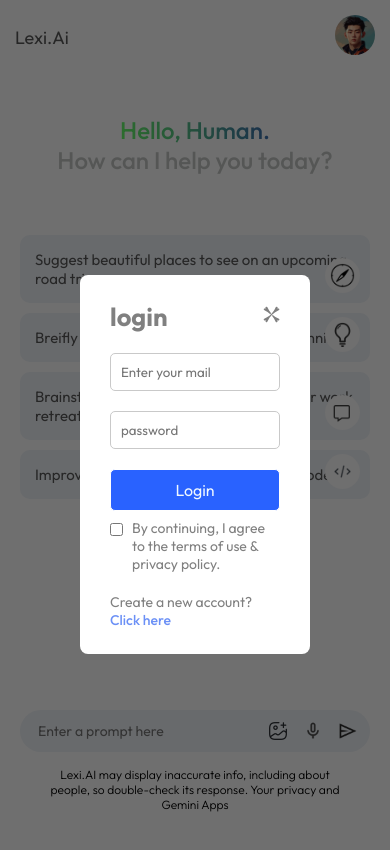
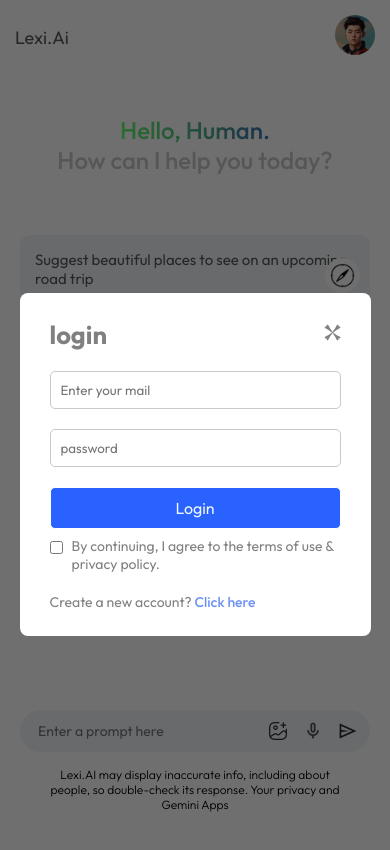
Before and after one commit to alwaysashumishra/vedix.Ai, a React (Vite) app: page / in a window 390 px wide. Shown: the top 850 px of the page. Built offline with nearby package versions, Linux system fonts and the light colour scheme; no server answers.

Commit message:
login responsive

```diff
--- a/src/components/LoginPopUp/LoginPopUp.css
+++ b/src/components/LoginPopUp/LoginPopUp.css
@@ -76,3 +76,8 @@
     font-weight: 500;
     cursor: pointer;
 }
+@media (max-width: 900px) {
+    .login-popup-container{
+     width: 90%;
+}
+}
```
